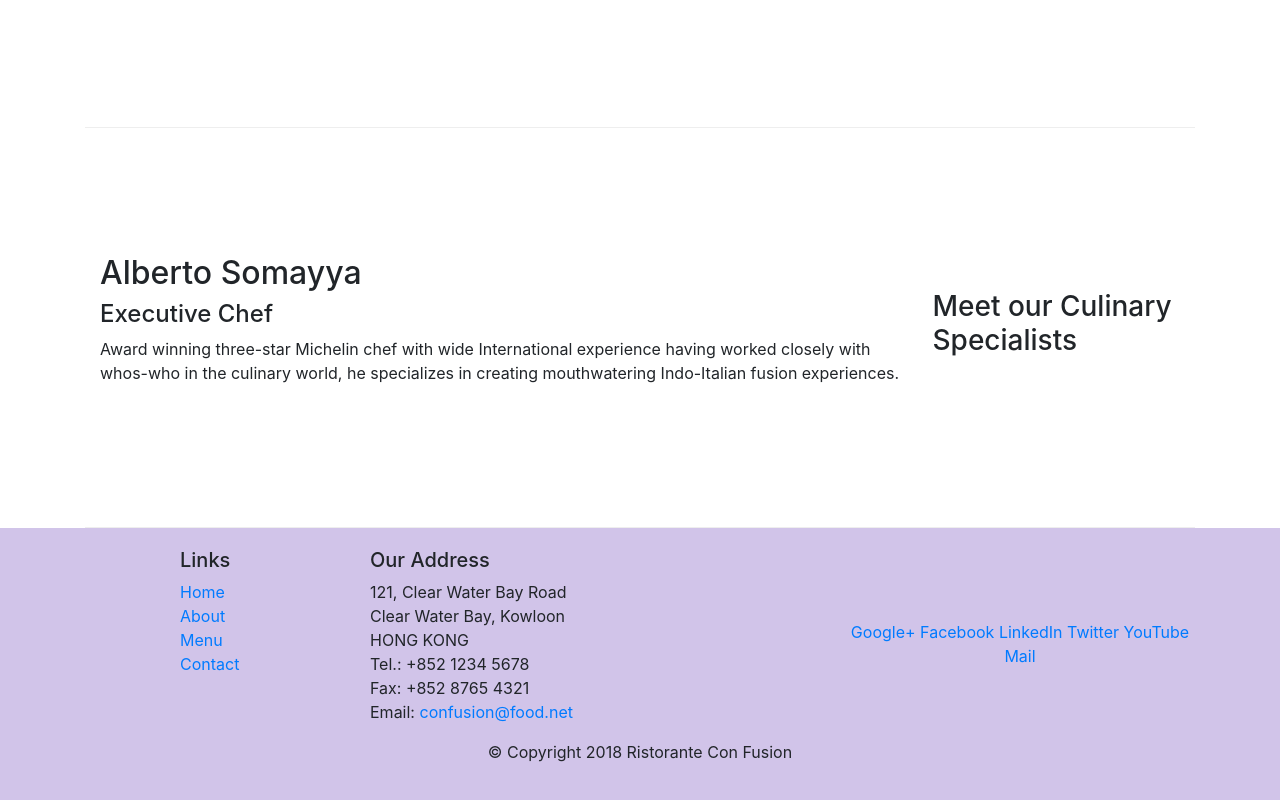
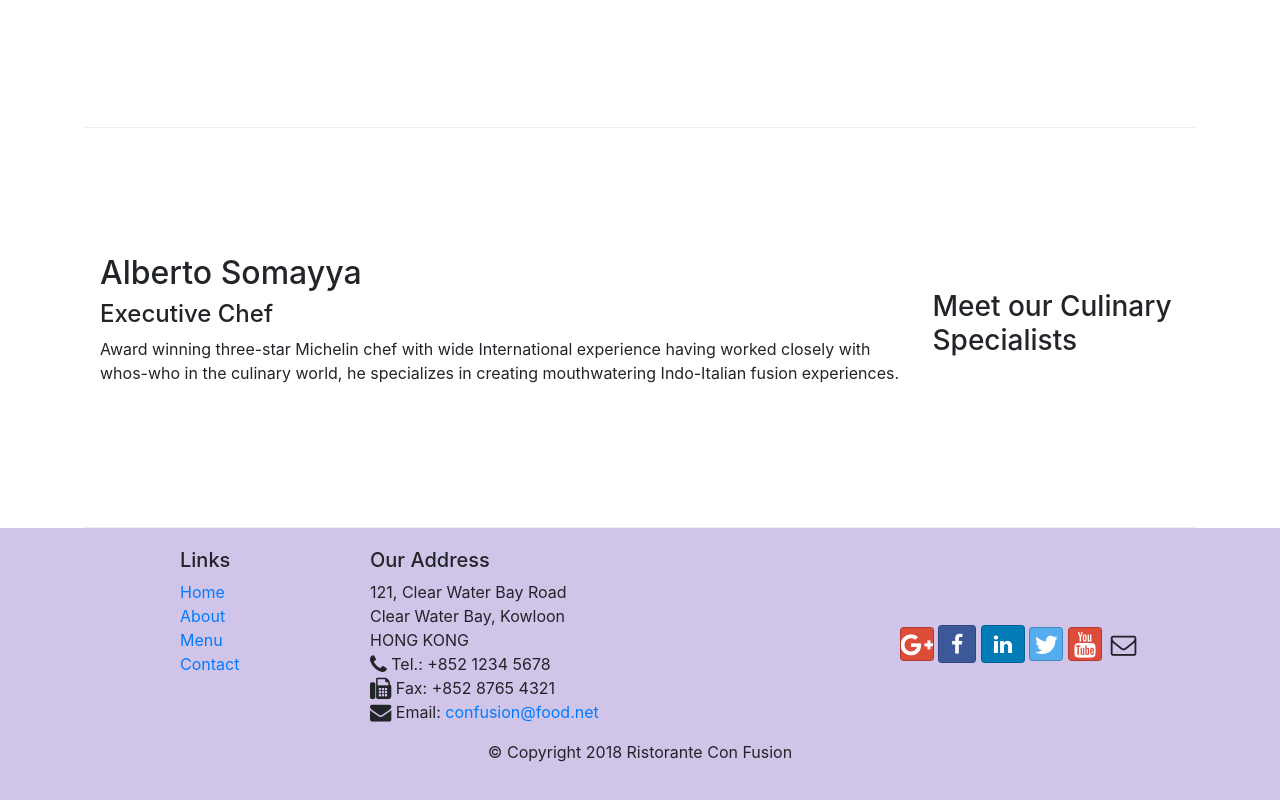
Before and after one commit to AnnDarrow/conFusion, a website: page index.html in a window 1280 px wide. Shown: the part 1006-1806 px from the top of the page. Drawn offline with nearby package versions, Linux system fonts and the light colour scheme.

Commit message:
icon fonts

```diff
--- a/index.html
+++ b/index.html
@@ -7,7 +7,8 @@
 
 
     <link rel = "stylesheet" href="node_modules/bootstrap/dist/css/bootstrap.min.css">
-
+    <link rel = "stylesheet" href="node_modules/font-awesome/css/font-awesome.min.css">
+    <link rel = "stylesheet" href="node_modules/bootstrap-social/bootstrap-social.css">
     <link rel = "stylesheet" href="css/styles.css">
     <title>Ristorante Con Fusion</title>
 </head>
@@ -24,10 +25,10 @@
             </a>
             <div class="collapse navbar-collapse" id="Navbar">
             <ul class="navbar-nav mr-auto">
-                <li class="nav-item active"><a class="nav-link" href="#">Home</a></li>
-                <li class="nav-item"><a class="nav-link" href="/aboutus.html">About</a></li>
-                <li class="nav-item"><a class="nav-link" href="#">Menu</a></li>
-                <li class="nav-item"><a class="nav-link" href="#">Contact</a></li>
+                <li class="nav-item active"><a class="nav-link" href="#"><span class="fa fa-home fa-lg"></span> Home</a></li>
+                <li class="nav-item"><a class="nav-link" href="/aboutus.html"><span class="fa fa-info fa-lg"></span> About</a></li>
+                <li class="nav-item"><a class="nav-link" href="#"><span class="fa fa-list fa-lg"></span> Menu</a></li>
+                <li class="nav-item"><a class="nav-link" href="#"><span class="fa fa-address-card fa-lg"></span> Contact</a></li>
 
 
             </ul>
@@ -101,19 +102,18 @@
 		              121, Clear Water Bay Road<br>
 		              Clear Water Bay, Kowloon<br>
 		              HONG KONG<br>
-		              Tel.: +852 1234 5678<br>
-		              Fax: +852 8765 4321<br>
+		              <span class="fa fa-phone fa-lg"></span> Tel.: +852 1234 5678<br><span class="fa fa-fax fa-lg"></span> Fax: +852 8765 4321<br><span class="fa fa-envelope fa-lg"></span>
 		              Email: <a href="mailto:confusion@food.net">confusion@food.net</a>
 		           </address>
                 </div>
                 <div class="col-12 col-sm-4 align-self-center">
                     <div class="text-center">
-                        <a href="http://google.com/+">Google+</a>
-                        <a href="http://www.facebook.com/profile.php?id=">Facebook</a>
-                        <a href="http://www.linkedin.com/in/">LinkedIn</a>
-                        <a href="http://twitter.com/">Twitter</a>
-                        <a href="http://youtube.com/">YouTube</a>
-                        <a href="mailto:">Mail</a>
+                        <a class="btn btn-social-icon btn-google" href="http://google.com/+"><i class="fa fa-google-plus "></i></a>
+                        <a class="btn btn-facebook-icon btn-facebook btn-md" href="http://www.facebook.com/profile.php?id="><i class="fa fa-facebook fa-lg"></i></a>
+                        <a class="btn btn-linkedin-icon btn-linkedin" href="http://www.linkedin.com/in/"><i class="fa fa-linkedin fa-lg"></i></a>
+                        <a class="btn btn-social-icon btn-twitter" href="http://twitter.com/"><i class="fa fa-twitter fa-lg"></i></a>
+                        <a class="btn btn-social-icon btn-google " href="http://youtube.com/"><i class="fa fa-youtube fa-lg"></i></a>
+                        <a class="btn btn-social-icon" href="mailto:"><i class="fa fa-envelope-o fa-lg"></i></a>
                     </div>
                 </div>
            </div>
--- a/package.json
+++ b/package.json
@@ -15,6 +15,8 @@
   },
   "dependencies": {
     "bootstrap": "^4.3.1",
+    "bootstrap-social": "^5.1.1",
+    "font-awesome": "^4.7.0",
     "jquery": "^3.5.1",
     "popper.js": "^1.12.9"
   }
```
Also changed, not shown: aboutus.html (+2 -0 lines), 1 other file.
